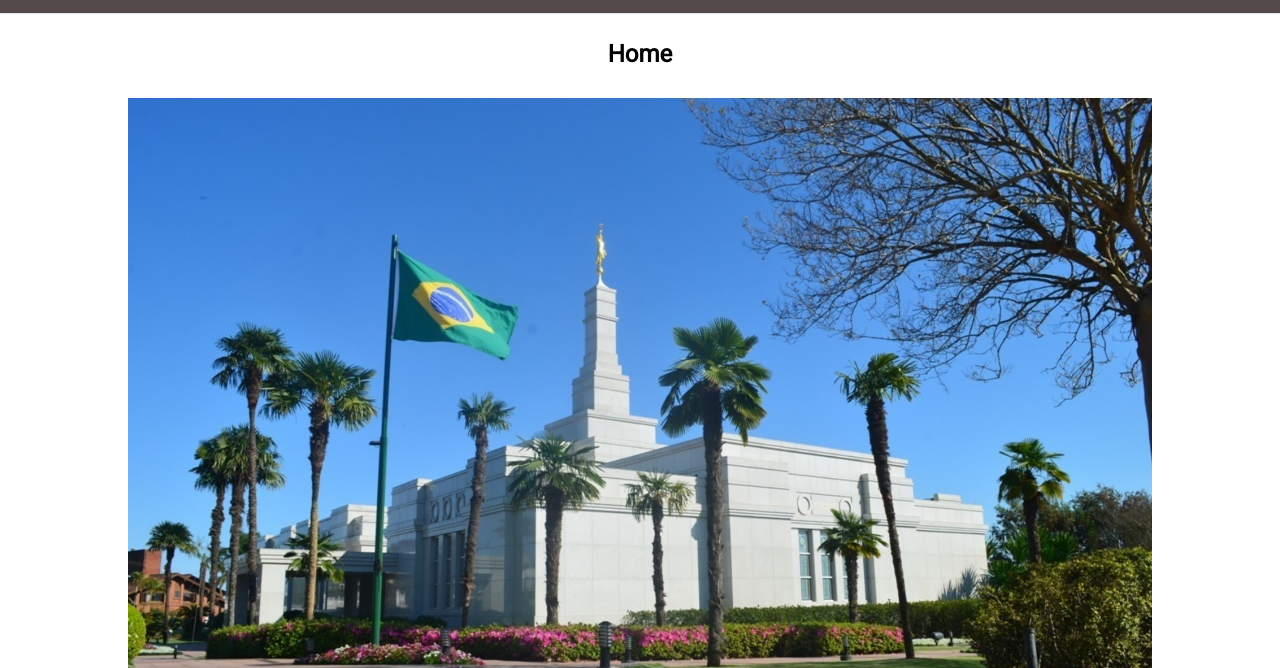
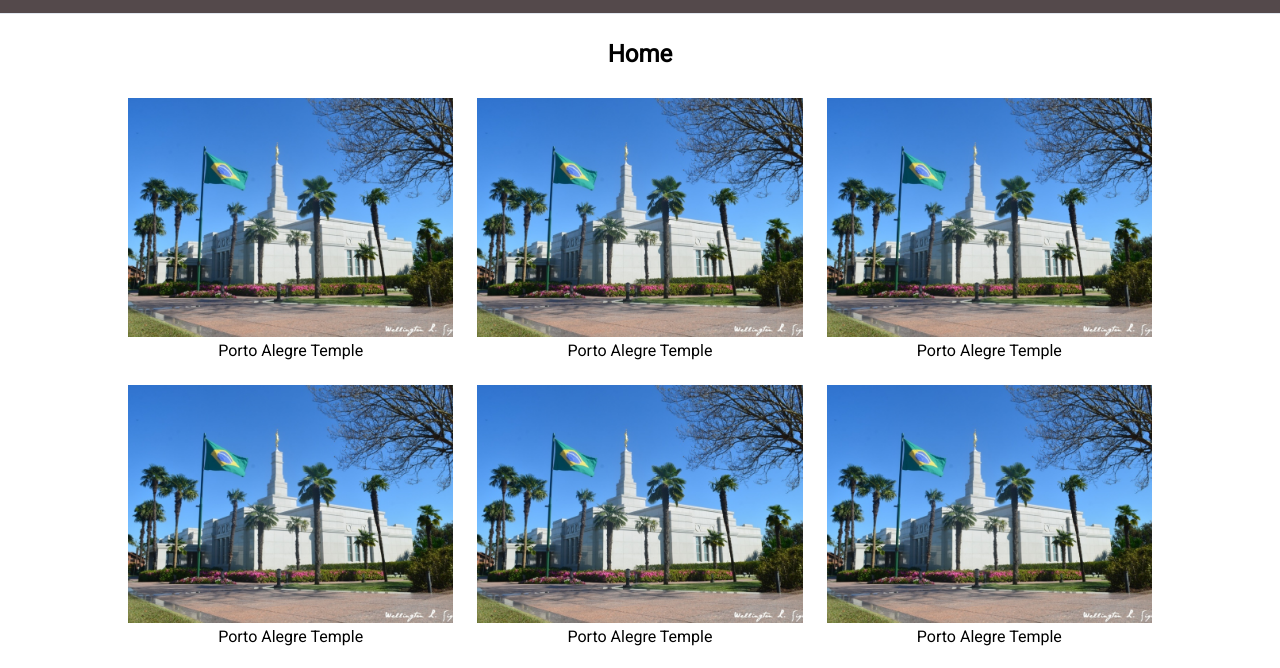
Before and after one commit to bermarques/wdd131, a plain HTML site: page temples.html in a window 1280 px wide. Shown: the part 57-725 px from the top of the page. Drawn offline with Linux system fonts and the light colour scheme.

Commit message:
fix html

```diff
--- a/temples.html
+++ b/temples.html
@@ -45,7 +45,7 @@
     </header>
     <main>
       <h2>Home</h2>
-      <div className="grid">
+      <div class="grid">
         <figure>
           <img src="images/porto-alegre-temple.jpg" alt="Porto Alegre Temple" />
           <figcaption>Porto Alegre Temple</figcaption>
```
